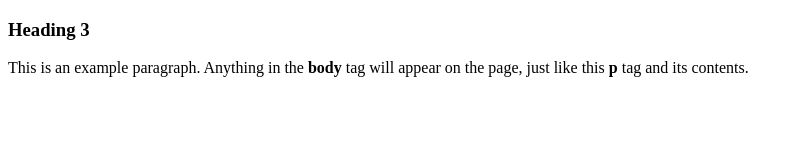
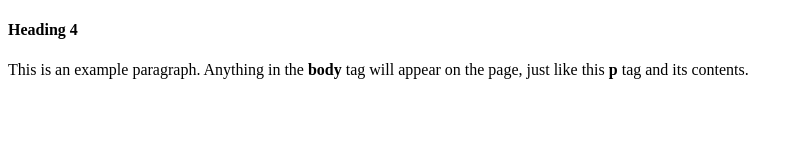
Before and after one commit to DrobnjakS18/Test-Projext, a plain HTML site: page index.html in a window 1280 px wide. Shown: the full height of the page, 0-803 px from the left. Drawn offline with Linux system fonts and the light colour scheme.

Commit message:
Heading 4
Change heading 3 into heading 4

```diff
--- a/index.html
+++ b/index.html
@@ -5,7 +5,7 @@
     <link rel="stylesheet" href="css/style.css">
   </head>
   <body>
-    <h3>Heading 3</h3>
+    <h4>Heading 4</h4>
     <p>This is an example paragraph. Anything in the <strong>body</strong> tag will appear on the page, just like this <strong>p</strong> tag and its contents.</p>
     <script src="js/script.js"></script>
   </body>
```
